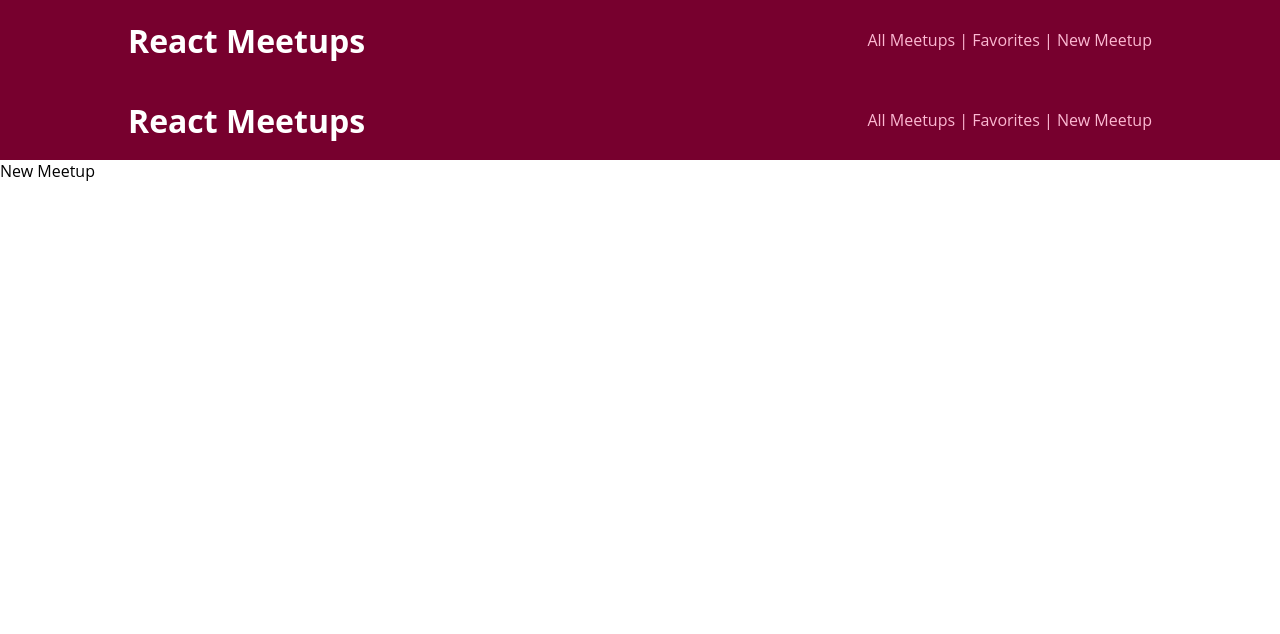
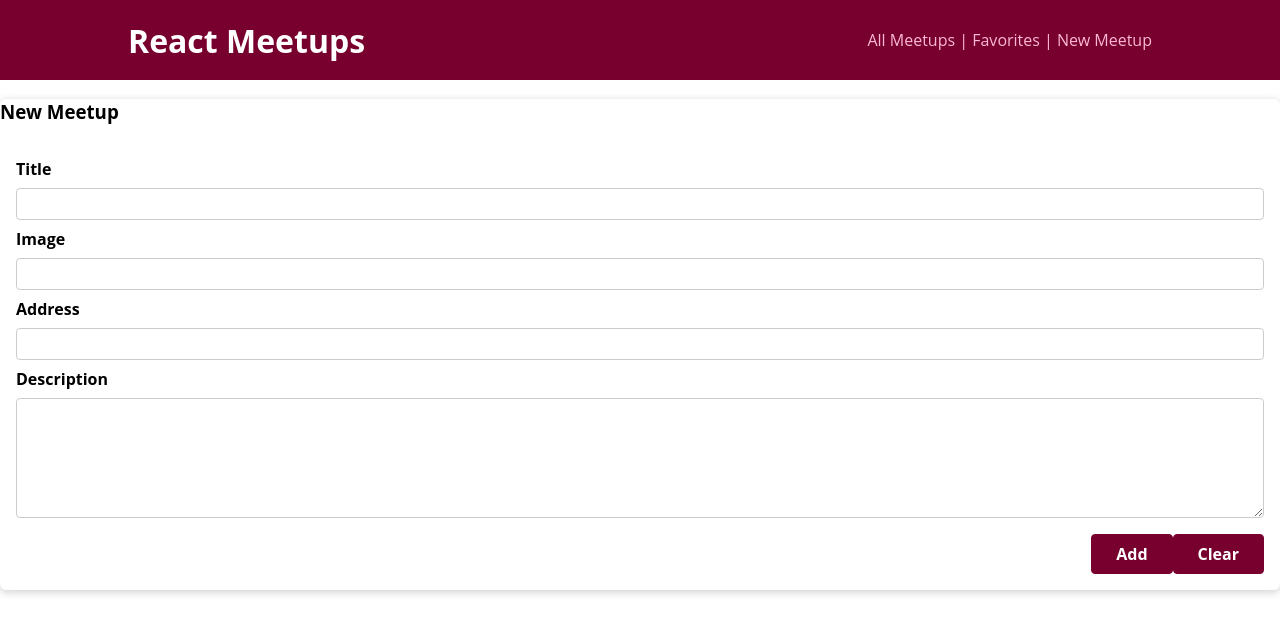
Before and after one commit to LubaGmail/routes-react-lp, a React (Create React App) app: page /new-meetup in a window 1280 px wide. Shown: the top 634 px of the page. Built offline with nearby package versions, Linux system fonts and the light colour scheme.

Commit message:
2 files modified, 2 added

```diff
--- a/src/components/layout/Layout.js
+++ b/src/components/layout/Layout.js
@@ -6,10 +6,7 @@ import MainNav from './MainNav';
 const Layout = (props) => {
   return (
     <div className={classes.Layout}>
-      <MainNav />
-      <main>
-          {props.children}
-      </main>
+      <main>{props.children}</main>
     </div>
   );
 };
--- /dev/null
+++ b/src/components/meetups/NewMeetupForm.js
@@ -0,0 +1,73 @@
+import React from 'react';
+import { useRef } from 'react';
+
+import Card from '../../ui/Card';
+import classes from './NewMeetupForm.module.css';
+
+const NewMeetup = (props) => {
+  const titleRef = useRef();
+  const imageRef = useRef();
+  const addressRef = useRef();
+  const descRef = useRef();
+
+  const submitHandler = (event) => {
+    event.preventDefault();
+    const meetupRecord = {
+      title: titleRef.current.value,
+      image: imageRef.current.value,
+      address: addressRef.current.value,
+      desc: descRef.current.value,
+    };
+
+    console.log('record', meetupRecord);
+  };
+
+  const resetHandler = (event) => {
+    console.log('event', event);
+  };
+
+  return (
+    <Card>
+      <h3>New Meetup</h3>
+
+      <form
+        className={classes.form}
+        onSubmit={submitHandler}
+        onReset={resetHandler}
+      >
+        <div className={classes.control}>
+          <label htmlFor="title">Title</label>
+          <input type="text" id="title" name="title" required ref={titleRef} />
+        </div>
+
+        <div className={classes.control}>
+          <label htmlFor="image">Image</label>
+          <input type="url" id="image" name="image" required ref={imageRef} />
+        </div>
+
+        <div className={classes.control}>
+          <label htmlFor="address">Address</label>
+          <input
+            type="text"
+            id="address"
+            name="address"
+            required
+            ref={addressRef}
+          />
+        </div>
+
+        <div className={classes.control}>
+          <label htmlFor="desc">Description</label>
+          <textarea id="desc" name="desc" rows="5" ref={descRef}></textarea>
+        </div>
+
+        <div className={classes.actions}>
+          <button>Add</button>
+          <button type="reset">Clear</button>
+        </div>
+      </form>
+    </Card>
+  );
+};
+
+export default NewMeetup;
--- /dev/null
+++ b/src/components/meetups/NewMeetupForm.module.css
@@ -0,0 +1,42 @@
+.form {
+  padding: 1rem;
+}
+.control {
+  margin-bottom: 0.5rem;
+}
+.control label {
+  display: block;
+  font-weight: bold;
+  margin-bottom: 0.5rem;
+}
+
+.control input,
+.control textarea {
+  display: block;
+  font: inherit;
+  border-radius: 4px;
+  border: 1px solid #ccc;
+  padding: 0.25rem;
+  width: 100%;
+}
+.actions {
+  margin-top: 1rem;
+  text-align: right;
+}
+
+.actions button {
+  font: inherit;
+  cursor: pointer;
+  background-color: #77002e;
+  color: white;
+  padding: 0.5rem 1.5rem;
+  border: 1px solid #77002e;
+  border-radius: 4px;
+  font-weight: bold;
+}
+
+.actions button:hover,
+.actions button:active {
+  background-color: #a50e48;
+  border-color: #a50e48;
+}
--- a/src/pages/NewMeetup.js
+++ b/src/pages/NewMeetup.js
@@ -1,7 +1,13 @@
 import React from 'react';
 
+import NewMeetupForm from '../components/meetups/NewMeetupForm';
+
 const NewMeetup = () => {
-  return <div>New Meetup</div>;
+  return (
+    <div>
+      <NewMeetupForm />
+    </div>
+  );
 };
 
 export default NewMeetup;
```
